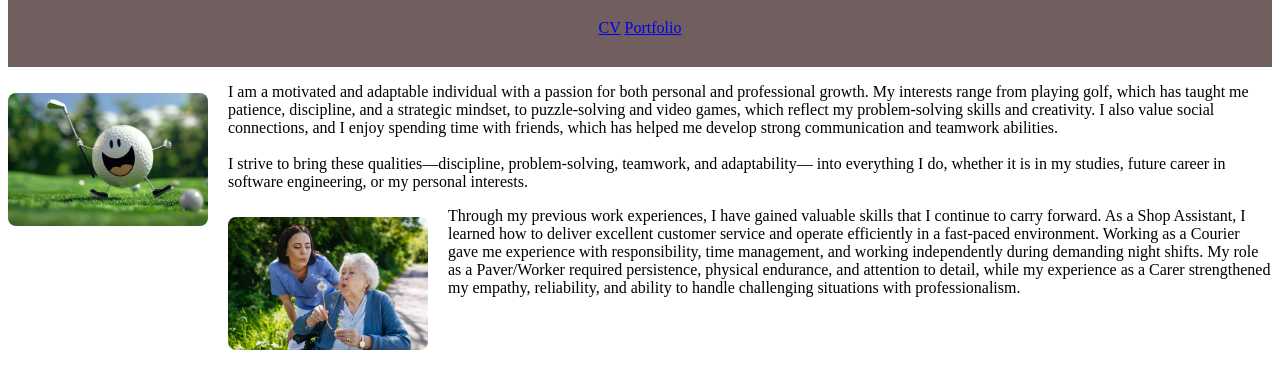
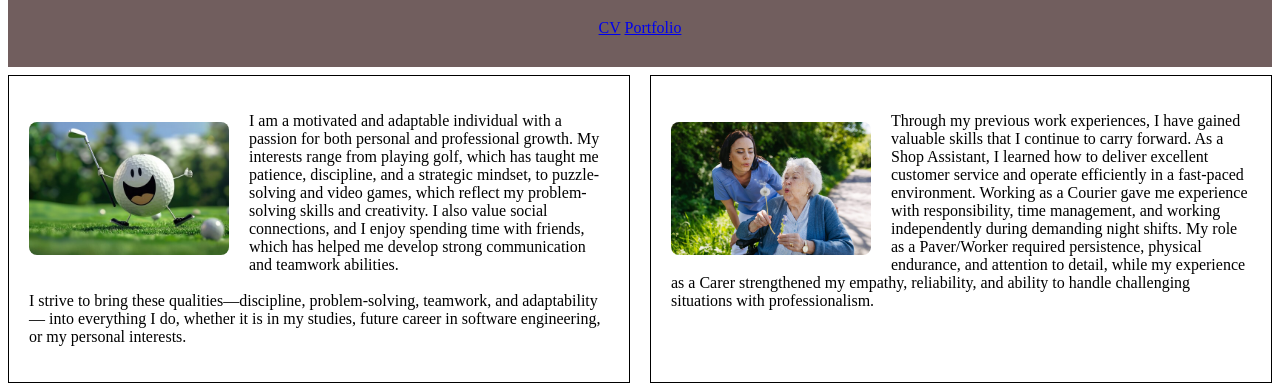
Before and after one commit to loke0142/loke0142.github.io, a plain HTML site: page about.html in a window 1280 px wide. Shown: the part 99-488 px from the top of the page. Drawn offline with Linux system fonts and the light colour scheme.

```diff
--- a/style.css
+++ b/style.css
@@ -25,13 +25,13 @@
     padding: 15px;
 }
 
-.about-me-grid {
+.about-grid {
   display: grid;
   grid-template-columns: 1fr 1fr; /* two equal columns */
   gap: 20px;
 }
 
-.about-me-left, .about-me-right {
+.about-left, .about-right {
   background-color: white;
   border: 1px solid black;
   padding: 20px;
```
